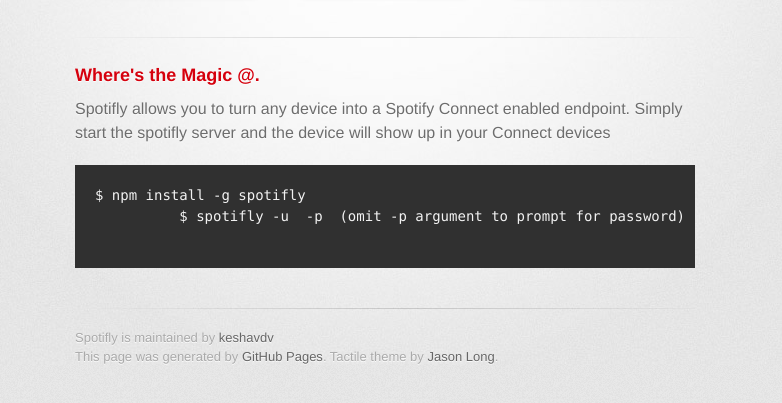
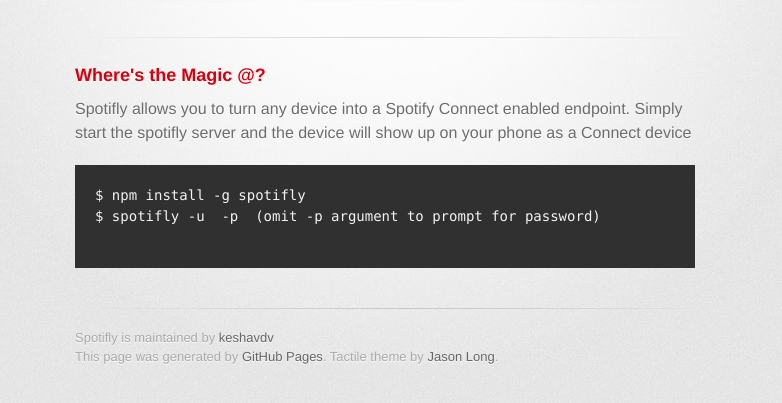
Before and after one commit to keshavdv/spotifly, a plain HTML site: page index.html in a window 1280 px wide. Shown: the part 209-612 px from the top of the page, without its empty margins (255-1037 px from the left). Drawn offline with Linux system fonts and the light colour scheme; a web font is replaced by a local one.

Commit message:
fix formatting

```diff
--- a/index.html
+++ b/index.html
@@ -32,12 +32,12 @@
 
         <section id="main_content">
           <h3>
-          <a name="welcome-to-github-pages" class="anchor" href="#welcome-to-github-pages"><span class="octicon octicon-link"></span></a>Where's the Magic @.</h3>
+          <a name="magic" class="anchor" href="#magic"><span class="octicon octicon-link"></span></a>Where's the Magic @?</h3>
 
-          <p>Spotifly allows you to turn any device into a Spotify Connect enabled endpoint. Simply start the spotifly server and the device will show up in your Connect devices</p>
+          <p>Spotifly allows you to turn any device into a Spotify Connect enabled endpoint. Simply start the spotifly server and the device will show up on your phone as a Connect device</p>
 
           <pre><code>$ npm install -g spotifly
-          $ spotifly -u <username> -p <password> (omit -p argument to prompt for password)
+$ spotifly -u <username> -p <password> (omit -p argument to prompt for password)
           </code></pre>
 
         </section>
```
